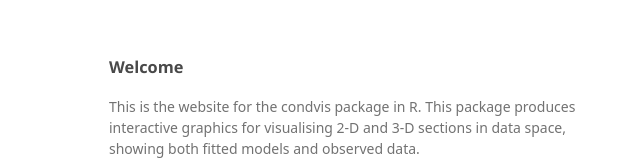
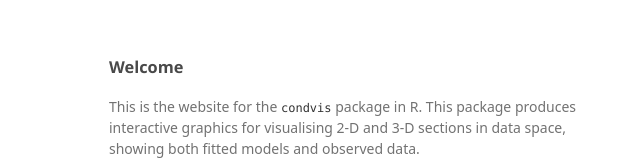
Before and after one commit to markajoc/condvis, a plain HTML site: page index.html in a window 1280 px wide. Shown: the top 168 px of the page, 461-1101 px from the left. Drawn offline with Linux system fonts and the light colour scheme; a web font is replaced by a local one.

Commit message:
try code tag

```diff
--- a/index.html
+++ b/index.html
@@ -69,7 +69,7 @@
   aria-hidden="true"><span aria-hidden="true" class="octicon octicon-link"></span>
 </a>Welcome</h3>
 <p>
-  This is the website for the condvis package in R. This package produces
+  This is the website for the <code>condvis</code> package in R. This package produces
   interactive graphics for visualising 2-D and 3-D sections in data space,
   showing both fitted models and observed data.
 </p>
```
